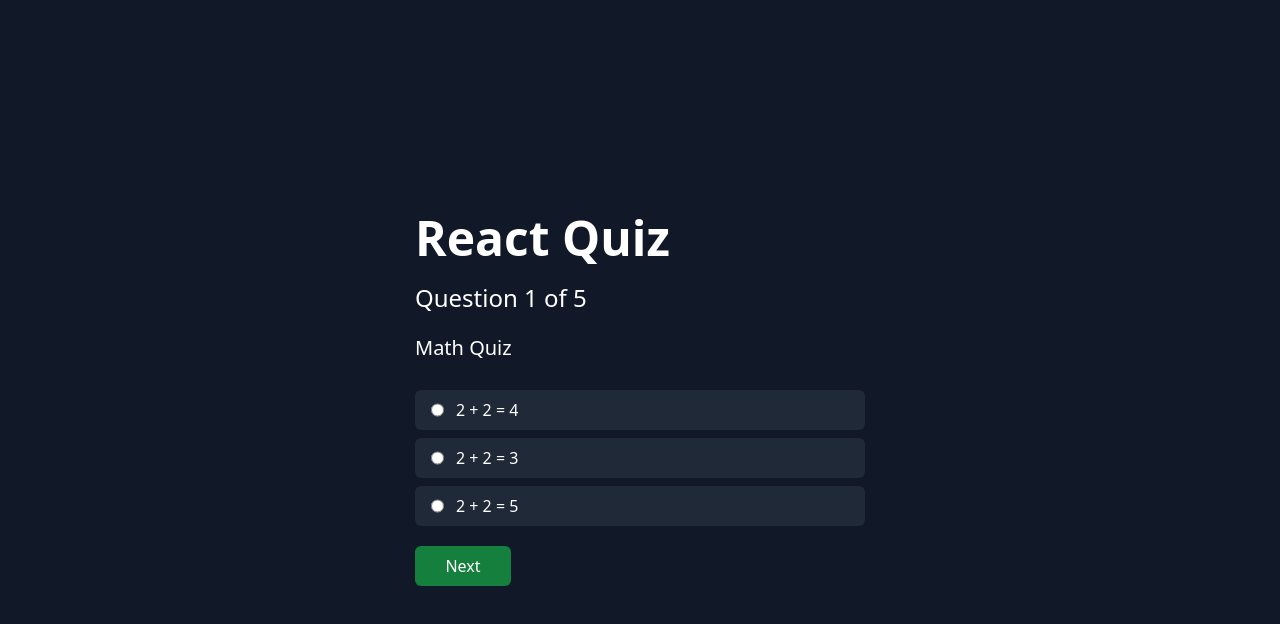
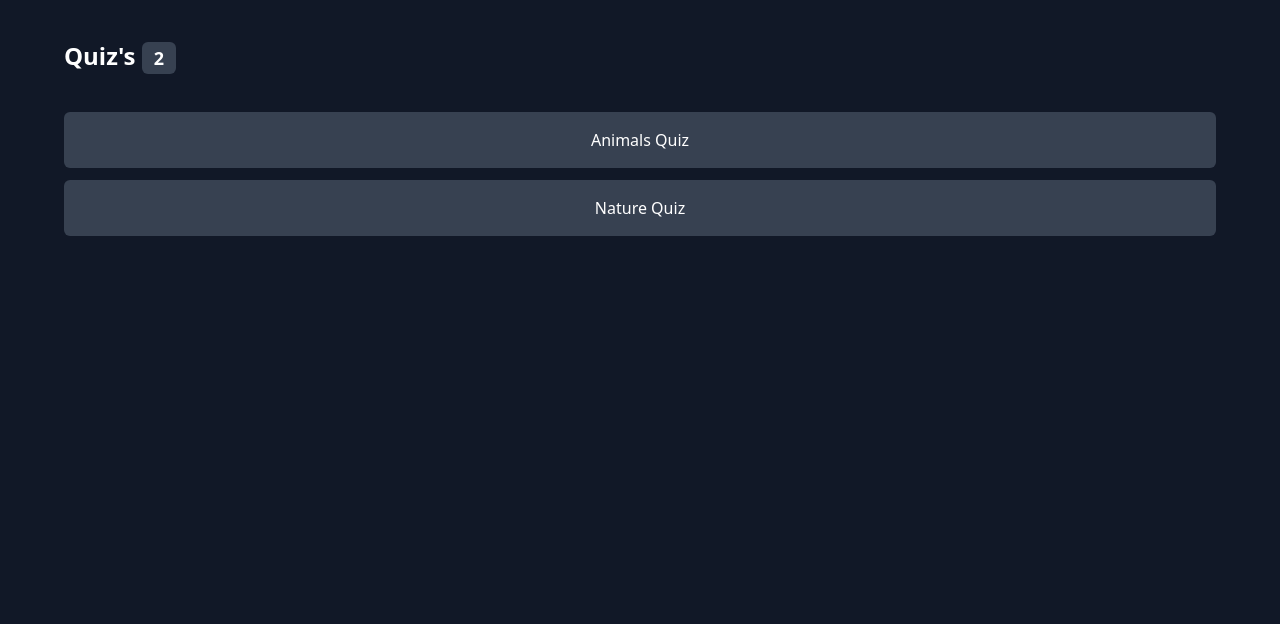
Before and after one commit to Reecure/React_quiz_test, a React (Vite) app: page / in a window 1280 px wide. Shown: the top 624 px of the page. Built offline with nearby package versions, Linux system fonts and the light colour scheme.

Commit message:
feat: add alias import add list of quiz's

```diff
--- a/data.json
+++ /dev/null
@@ -1,109 +0,0 @@
-{
-  "quizs": [
-    {
-      "id": "1",
-      "title": "Math Quiz",
-      "answers": [
-        {
-          "id": 1,
-          "answer": "2 + 2 = 4",
-          "isCorrect": true
-        },
-        {
-          "id": 2,
-          "answer": "2 + 2 = 3",
-          "isCorrect": false
-        },
-        {
-          "id": 3,
-          "answer": "2 + 2 = 5",
-          "isCorrect": false
-        }
-      ]
-    },
-    {
-      "id": "2",
-      "title": "Science Quiz",
-      "answers": [
-        {
-          "id": 1,
-          "answer": "The Earth is flat",
-          "isCorrect": false
-        },
-        {
-          "id": 2,
-          "answer": "The Earth revolves around the Sun",
-          "isCorrect": true
-        },
-        {
-          "id": 3,
-          "answer": "The Sun revolves around the Earth",
-          "isCorrect": false
-        }
-      ]
-    },
-    {
-      "id": "3",
-      "title": "History Quiz",
-      "answers": [
-        {
-          "id": 1,
-          "answer": "World War II ended in 1945",
-          "isCorrect": true
-        },
-        {
-          "id": 2,
-          "answer": "World War II ended in 1939",
-          "isCorrect": false
-        },
-        {
-          "id": 3,
-          "answer": "World War II ended in 1950",
-          "isCorrect": false
-        }
-      ]
-    },
-    {
-      "id": "4",
-      "title": "Geography Quiz",
-      "answers": [
-        {
-          "id": 1,
-          "answer": "The capital of France is Paris",
-          "isCorrect": true
-        },
-        {
-          "id": 2,
-          "answer": "The capital of France is Berlin",
-          "isCorrect": false
-        },
-        {
-          "id": 3,
-          "answer": "The capital of France is Madrid",
-          "isCorrect": false
-        }
-      ]
-    },
-    {
-      "id": "5",
-      "title": "Literature Quiz",
-      "answers": [
-        {
-          "id": 1,
-          "answer": "Shakespeare wrote 'Hamlet'",
-          "isCorrect": true
-        },
-        {
-          "id": 2,
-          "answer": "Shakespeare wrote 'War and Peace'",
-          "isCorrect": false
-        },
-        {
-          "id": 3,
-          "answer": "Shakespeare wrote 'Pride and Prejudice'",
-          "isCorrect": false
-        }
-      ]
-    }
-  ]
-}
--- /dev/null
+++ b/data.ts
@@ -0,0 +1,118 @@
+import { IListQuiz } from './src/types';
+
+export const quizList: IListQuiz[] = [
+  {
+    id: '1',
+    title: 'Animals Quiz',
+    questions: [
+      {
+        id: 'q1',
+        title: 'What is the largest mammal?',
+        answers: [
+          { id: 1, answer: 'Elephant', isCorrect: false },
+          { id: 2, answer: 'Blue Whale', isCorrect: true },
+          { id: 3, answer: 'Giraffe', isCorrect: false },
+          { id: 4, answer: 'Hippopotamus', isCorrect: false },
+        ],
+      },
+      {
+        id: 'q2',
+        title: 'Which animal is known as the King of the Jungle?',
+        answers: [
+          { id: 1, answer: 'Tiger', isCorrect: false },
+          { id: 2, answer: 'Lion', isCorrect: true },
+          { id: 3, answer: 'Leopard', isCorrect: false },
+          { id: 4, answer: 'Jaguar', isCorrect: false },
+        ],
+      },
+      {
+        id: 'q3',
+        title: 'What is the fastest land animal?',
+        answers: [
+          { id: 1, answer: 'Cheetah', isCorrect: true },
+          { id: 2, answer: 'Leopard', isCorrect: false },
+          { id: 3, answer: 'Tiger', isCorrect: false },
+          { id: 4, answer: 'Horse', isCorrect: false },
+        ],
+      },
+      {
+        id: 'q4',
+        title: 'Which animal is known for its ability to change color?',
+        answers: [
+          { id: 1, answer: 'Octopus', isCorrect: false },
+          { id: 2, answer: 'Chameleon', isCorrect: true },
+          { id: 3, answer: 'Cuttlefish', isCorrect: false },
+          { id: 4, answer: 'Squid', isCorrect: false },
+        ],
+      },
+      {
+        id: 'q5',
+        title:
+          'Which bird is known for its impressive memory and problem-solving skills?',
+        answers: [
+          { id: 1, answer: 'Crow', isCorrect: true },
+          { id: 2, answer: 'Parrot', isCorrect: false },
+          { id: 3, answer: 'Pigeon', isCorrect: false },
+          { id: 4, answer: 'Eagle', isCorrect: false },
+        ],
+      },
+    ],
+  },
+  {
+    id: '2',
+    title: 'Nature Quiz',
+    questions: [
+      {
+        id: 'q1',
+        title: 'What is the tallest type of tree in the world?',
+        answers: [
+          { id: 1, answer: 'Oak', isCorrect: false },
+          { id: 2, answer: 'Sequoia', isCorrect: true },
+          { id: 3, answer: 'Pine', isCorrect: false },
+          { id: 4, answer: 'Birch', isCorrect: false },
+        ],
+      },
+      {
+        id: 'q2',
+        title: 'What is the largest rainforest in the world?',
+        answers: [
+          { id: 1, answer: 'Congo Rainforest', isCorrect: false },
+          { id: 2, answer: 'Amazon Rainforest', isCorrect: true },
+          { id: 3, answer: 'Daintree Rainforest', isCorrect: false },
+          { id: 4, answer: 'Southeast Asian Rainforest', isCorrect: false },
+        ],
+      },
+      {
+        id: 'q3',
+        title: 'Which is the longest river in the world?',
+        answers: [
+          { id: 1, answer: 'Nile', isCorrect: true },
+          { id: 2, answer: 'Amazon', isCorrect: false },
+          { id: 3, answer: 'Yangtze', isCorrect: false },
+          { id: 4, answer: 'Mississippi', isCorrect: false },
+        ],
+      },
+      {
+        id: 'q4',
+        title:
+          'Which natural phenomenon is responsible for the beautiful colors in the sky at dawn and dusk?',
+        answers: [
+          { id: 1, answer: 'Rainbows', isCorrect: false },
+          { id: 2, answer: 'Northern Lights', isCorrect: false },
+          { id: 3, answer: 'Sunrise and Sunset', isCorrect: true },
+          { id: 4, answer: 'Meteor Showers', isCorrect: false },
+        ],
+      },
+      {
+        id: 'q5',
+        title: 'What is the main gas found in the air we breathe?',
+        answers: [
+          { id: 1, answer: 'Oxygen', isCorrect: false },
+          { id: 2, answer: 'Carbon Dioxide', isCorrect: false },
+          { id: 3, answer: 'Nitrogen', isCorrect: true },
+          { id: 4, answer: 'Hydrogen', isCorrect: false },
+        ],
+      },
+    ],
+  },
+];
--- a/src/App.tsx
+++ b/src/App.tsx
@@ -1,9 +1,12 @@
-import { useState } from 'react';
-
-import Quiz from './components/widgets/Quiz';
+import Container from '@/components/ui/Container';
+import QuizList from '@/components/widgets/QuizList';
 
 const App = () => {
-  return <Quiz />;
+  return (
+    <Container className="flex min-h-screen py-10">
+      <QuizList />
+    </Container>
+  );
 };
 
 export default App;
--- a/src/components/widgets/Quiz/index.tsx
+++ b/src/components/widgets/Quiz/index.tsx
@@ -1,12 +1,15 @@
 import { FC, useState } from 'react';
 
-import data from '../../../../data.json';
-import Button from '../../ui/Button';
-import Container from '../../ui/Container';
+import Container from '@/components//ui/Container';
+import Button from '@/components/ui/Button';
+import { IListQuiz, IQuiz } from '@/types';
 
-const { quizs } = data;
+interface Props {
+  quiz: IListQuiz;
+  closeQuiz: () => void;
+}
 
-const Quiz: FC = () => {
+const Quiz: FC<Props> = ({ quiz, closeQuiz }) => {
   const [currentQuestion, setCurrentQuestion] = useState(0);
   const [score, setScore] = useState(0);
   const [selectedAnswer, setSelectedAnswer] = useState<number | null>(null);
@@ -18,7 +21,7 @@ const Quiz: FC = () => {
 
   const handleNextQuestion = () => {
     if (
-      quizs[currentQuestion].answers.some(
+      quiz.questions[currentQuestion]?.answers.some(
         (answer) => answer.id === selectedAnswer && answer.isCorrect,
       )
     ) {
@@ -27,7 +30,7 @@ const Quiz: FC = () => {
 
     setSelectedAnswer(null);
 
-    if (currentQuestion < quizs.length - 1) {
+    if (currentQuestion < quiz.questions.length - 1) {
       setCurrentQuestion((prev) => prev + 1);
     } else {
       setShowScore(true);
@@ -38,6 +41,7 @@ const Quiz: FC = () => {
     setShowScore(false);
     setCurrentQuestion(0);
     setScore(0);
+    closeQuiz();
   };
 
   if (showScore) {
@@ -46,7 +50,7 @@ const Quiz: FC = () => {
         <div className="flex flex-col items-center gap-5 max-w-[450px] w-full text-center">
           <h1 className="text-5xl font-semibold">Your Score</h1>
           <p className="text-3xl">
-            {score} out of {quizs.length}
+            {score} out of {quiz.questions.length}
           </p>
           <Button variant="green" onClick={resetQuiz}>
             Reset
@@ -59,16 +63,17 @@ const Quiz: FC = () => {
   return (
     <Container className="flex justify-center items-center min-h-screen">
       <div className="flex flex-col gap-5 max-w-[450px] w-full">
-        <h1 className="text-5xl font-semibold">React Quiz</h1>
+        <h1 className="text-5xl font-semibold">{quiz.title}</h1>
         <div>
           <h2 className="text-2xl">
-            Question <span>{currentQuestion + 1}</span> of <span>{quizs.length}</span>{' '}
+            Question <span>{currentQuestion + 1}</span> of{' '}
+            <span>{quiz.questions.length}</span>{' '}
           </h2>
         </div>
         <div className="flex flex-col gap-5">
-          <p className="text-xl">{quizs[currentQuestion].title}</p>
+          <p className="text-xl">{quiz.questions[currentQuestion]?.title}</p>
           <form className="flex flex-col gap-2 mt-2">
-            {quizs[currentQuestion].answers.map((answer) => (
+            {quiz.questions[currentQuestion]?.answers.map((answer) => (
               <label className="flex gap-3 bg-gray-800 px-4 py-2 rounded-md">
                 <input
                   type="radio"
--- /dev/null
+++ b/src/components/widgets/QuizList/index.tsx
@@ -0,0 +1,44 @@
+import { FC, useState } from 'react';
+
+import { quizList } from '../../../../data';
+
+import Button from '@/components/ui/Button';
+import Quiz from '@/components/widgets/Quiz';
+import { IListQuiz, IQuiz } from '@/types';
+
+const QuizList: FC = () => {
+  const [currentQuiz, setCurrentQuiz] = useState<null | number>(null);
+
+  if (currentQuiz !== null) {
+    return (
+      <Quiz
+        quiz={quizList[currentQuiz] || ({} as IListQuiz)}
+        closeQuiz={() => setCurrentQuiz(null)}
+      />
+    );
+  }
+
+  return (
+    <div className="flex flex-col gap-10 w-full">
+      <div className="">
+        <p className="text-2xl font-semibold">
+          Quiz's{' '}
+          <span className="p-1 px-3 bg-gray-700 rounded-md text-lg">
+            {quizList.length}
+          </span>{' '}
+        </p>
+      </div>
+      <div className="flex flex-col gap-3 w-full">
+        {quizList.map((quiz, i) => (
+          <Button key={quiz.id} variant="clear" onClick={() => setCurrentQuiz(i)}>
+            <div className="px-2 py-4 bg-gray-700 hover:bg-gray-600 duration-100 rounded-md w-full">
+              <p>{quiz?.title}</p>
+            </div>
+          </Button>
+        ))}
+      </div>
+    </div>
+  );
+};
+
+export default QuizList;
--- a/vite.config.ts
+++ b/vite.config.ts
@@ -4,4 +4,7 @@ import { defineConfig } from 'vite';
 // https://vitejs.dev/config/
 export default defineConfig({
   plugins: [react()],
+  resolve: {
+    alias: [{ find: '@', replacement: '/src' }],
+  },
 });
```
Also changed, not shown: tsconfig.json (+10 -6 lines).
